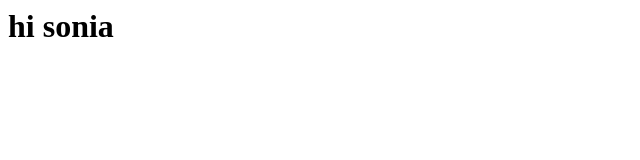
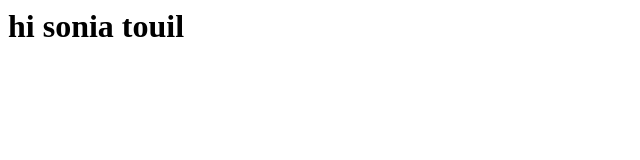
Before and after one commit to Farouktouil/sonia, a plain HTML site: page index.html in a window 1280 px wide. Shown: the whole page, without its empty margins (0-640 px from the left). Drawn offline with Linux system fonts and the light colour scheme.

Commit message:
added a surname

```diff
--- a/index.html
+++ b/index.html
@@ -1 +1 @@
-<h1>hi sonia</h1>
+<h1>hi sonia touil</h1>
```
